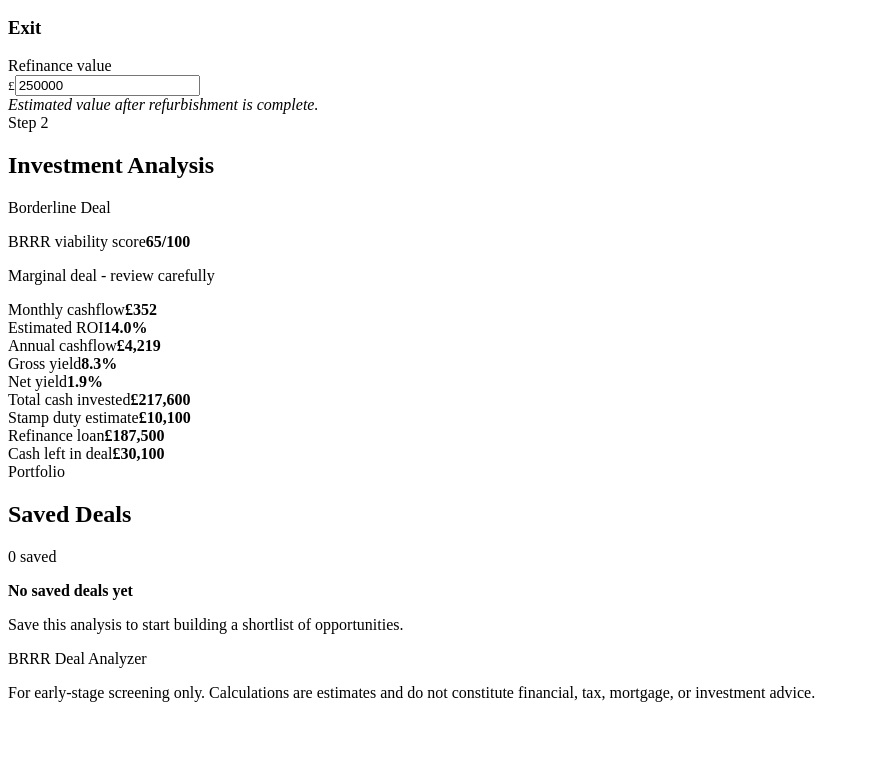
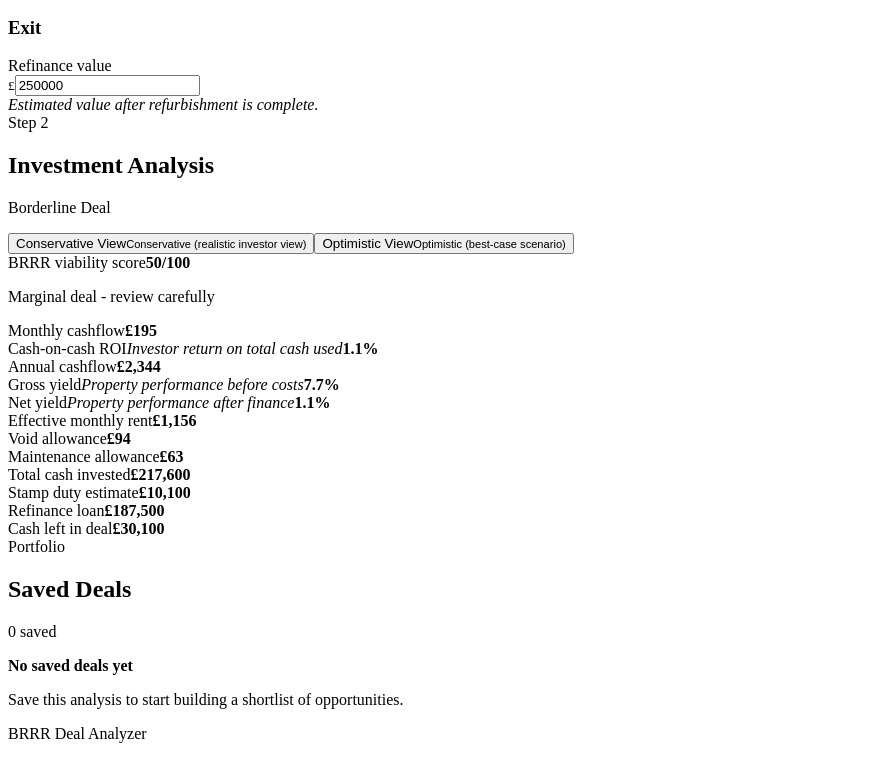
Before and after one commit to f2vbc965mc-pixel/brrr-deal-analyser, a React (Vite) app: page / in a window 1280 px wide. Shown: the part 970-1729 px from the top of the page, without its empty margins (0-870 px from the left). Before the commit the page ends 1688 px from the top, so only its background shows below. Built offline with nearby package versions, Linux system fonts and the light colour scheme; the HTML template or start-up script is replaced by a standard one.

Commit message:
fix layout + saved deals refactor

```diff
--- a/src/App.jsx
+++ b/src/App.jsx
@@ -1,15 +1,17 @@
 import React, { useMemo, useState } from 'react';
 
 const STORAGE_KEY = 'brrr-saved-deals';
+const CONSERVATIVE_VOID_RATE = 0.075;
+const CONSERVATIVE_MAINTENANCE_RATE = 0.05;
 
 const initialInputs = {
-  purchasePrice: 180000,
-  refurbCost: 25000,
-  monthlyRent: 1250,
-  interestRate: 5.75,
-  loanToValue: 75,
-  refinanceValue: 250000,
-  legalFees: 2500,
+  purchasePrice: '180000',
+  refurbCost: '25000',
+  monthlyRent: '1250',
+  interestRate: '5.75',
+  loanToValue: '75',
+  refinanceValue: '250000',
+  legalFees: '2500',
 };
 
 const fields = [
@@ -64,6 +66,21 @@ const fields = [
   },
 ];
 
+function toNumber(value) {
+  if (value === '' || value === null || value === undefined) {
+    return 0;
+  }
+
+  const number = Number(value);
+  return Number.isFinite(number) ? number : 0;
+}
+
+function normalizeInputs(inputs) {
+  return Object.fromEntries(
+    Object.entries(initialInputs).map(([key]) => [key, inputs?.[key] === undefined ? '' : String(inputs[key])]),
+  );
+}
+
 function formatMoney(value) {
   return new Intl.NumberFormat('en-GB', {
     style: 'currency',
@@ -77,7 +94,7 @@ function formatPercent(value) {
 }
 
 function formatCompactPrice(value) {
-  const safeValue = Number.isFinite(value) ? value : 0;
+  const safeValue = toNumber(value);
   return `£${Math.round(safeValue / 1000)}k`;
 }
 
@@ -123,7 +140,7 @@ function calculateStampDuty(price) {
 }
 
 function getViabilityScore(metrics) {
-  // Simple v1 score: cashflow, yield, cash recycled, and ROI each contribute.
+  // Simple v1 score: cashflow, yield, cash recycled, and cash-on-cash ROI each contribute.
   let score = 0;
 
   if (metrics.monthlyCashflow > 0) score += 25;
@@ -133,8 +150,8 @@ function getViabilityScore(metrics) {
   if (metrics.cashLeftInDeal <= metrics.totalCashInvested * 0.25) score += 25;
   else if (metrics.cashLeftInDeal <= metrics.totalCashInvested * 0.5) score += 15;
 
-  if (metrics.roi >= 20) score += 25;
-  else if (metrics.roi >= 10) score += 15;
+  if (metrics.cashOnCashRoi >= 20) score += 25;
+  else if (metrics.cashOnCashRoi >= 10) score += 15;
 
   return Math.min(score, 100);
 }
@@ -174,6 +191,7 @@ function loadSavedDeals() {
 
 function App() {
   const [inputs, setInputs] = useState(initialInputs);
+  const [analysisMode, setAnalysisMode] = useState('conservative');
   const [savedDeals, setSavedDeals] = useState(loadSavedDeals);
   const [activeDealId, setActiveDealId] = useState(null);
   const [saveMessage, setSaveMessage] = useState('');
@@ -181,7 +199,7 @@ function App() {
   function updateInput(name, value) {
     setInputs((currentInputs) => ({
       ...currentInputs,
-      [name]: Number(value),
+      [name]: value,
     }));
 
     // Once a user edits a loaded deal, it becomes a new unsaved scenario.
@@ -190,31 +208,53 @@ function App() {
   }
 
   const metrics = useMemo(() => {
-    const stampDuty = calculateStampDuty(inputs.purchasePrice);
+    const purchasePrice = toNumber(inputs.purchasePrice);
+    const refurbCost = toNumber(inputs.refurbCost);
+    const monthlyRent = toNumber(inputs.monthlyRent);
+    const interestRate = toNumber(inputs.interestRate);
+    const loanToValue = toNumber(inputs.loanToValue);
+    const refinanceValue = toNumber(inputs.refinanceValue);
+    const legalFees = toNumber(inputs.legalFees);
+    const isConservative = analysisMode === 'conservative';
+
+    const voidLoss = isConservative ? monthlyRent * CONSERVATIVE_VOID_RATE : 0;
+    const maintenanceAllowance = isConservative ? monthlyRent * CONSERVATIVE_MAINTENANCE_RATE : 0;
+    const effectiveMonthlyRent = Math.max(monthlyRent - voidLoss, 0);
+    const operatingMonthlyIncome = Math.max(effectiveMonthlyRent - maintenanceAllowance, 0);
+    const stampDuty = calculateStampDuty(purchasePrice);
 
     // Total money needed before refinance.
-    const totalCashInvested =
-      inputs.purchasePrice + inputs.refurbCost + stampDuty + inputs.legalFees;
+    const totalCashInvested = purchasePrice + refurbCost + stampDuty + legalFees;
 
     // BRRR refinance lending is usually based on the new value after works.
-    const refinanceLoan = inputs.refinanceValue * (inputs.loanToValue / 100);
+    const refinanceLoan = refinanceValue * (loanToValue / 100);
 
     // This v1 assumes an interest-only mortgage for rental deal screening.
-    const monthlyMortgage = (refinanceLoan * (inputs.interestRate / 100)) / 12;
-    const monthlyCashflow = inputs.monthlyRent - monthlyMortgage;
+    const monthlyMortgage = (refinanceLoan * (interestRate / 100)) / 12;
+    const monthlyCashflow = operatingMonthlyIncome - monthlyMortgage;
     const annualCashflow = monthlyCashflow * 12;
 
     const grossYield =
-      inputs.purchasePrice > 0 ? ((inputs.monthlyRent * 12) / inputs.purchasePrice) * 100 : 0;
+      purchasePrice > 0 ? ((effectiveMonthlyRent * 12) / purchasePrice) * 100 : 0;
 
     const netYield =
       totalCashInvested > 0 ? (annualCashflow / totalCashInvested) * 100 : 0;
 
     // If the refinance covers all invested cash, cash left is shown as zero.
     const cashLeftInDeal = Math.max(totalCashInvested - refinanceLoan, 0);
-    const roi = cashLeftInDeal > 0 ? (annualCashflow / cashLeftInDeal) * 100 : 0;
+
+    // Cash-on-cash ROI measures investor return against total cash used.
+    // It deliberately avoids using cash left after refinance, which can be
+    // close to zero and create distorted 400%+ ROI outputs.
+    const cashOnCashRoi =
+      totalCashInvested > 0 ? (annualCashflow / totalCashInvested) * 100 : 0;
 
     const calculatedMetrics = {
+      analysisMode,
+      voidLoss,
+      maintenanceAllowance,
+      effectiveMonthlyRent,
+      operatingMonthlyIncome,
       stampDuty,
       totalCashInvested,
       refinanceLoan,
@@ -224,14 +264,14 @@ function App() {
       grossYield,
       netYield,
       cashLeftInDeal,
-      roi,
+      cashOnCashRoi,
     };
 
     return {
       ...calculatedMetrics,
       viabilityScore: getViabilityScore(calculatedMetrics),
     };
-  }, [inputs]);
+  }, [inputs, analysisMode]);
 
   function saveDeals(nextDeals) {
     setSavedDeals(nextDeals);
@@ -243,6 +283,7 @@ function App() {
       id: crypto.randomUUID(),
       name: createDealName(inputs),
       createdAt: new Date().toISOString(),
+      analysisMode,
       inputs: { ...inputs },
       metrics: { ...metrics },
     };
@@ -253,7 +294,8 @@ function App() {
   }
 
   function loadDeal(deal) {
-    setInputs(deal.inputs);
+    setInputs(normalizeInputs(deal.inputs));
+    setAnalysisMode(deal.analysisMode || deal.metrics?.analysisMode || 'conservative');
     setActiveDealId(deal.id);
     setSaveMessage(`${deal.name} loaded`);
   }
@@ -269,6 +311,7 @@ function App() {
   }
 
   const dealQuality = getDealQuality(metrics.viabilityScore);
+  const isConservative = analysisMode === 'conservative';
 
   const groupedFields = fields.reduce((groups, field) => {
     groups[field.group] = groups[field.group] || [];
@@ -300,13 +343,17 @@ function App() {
         <div className="summary-card primary">
           <span>Monthly cashflow</span>
           <strong>{formatMoney(metrics.monthlyCashflow)}</strong>
-          <p>After estimated interest-only finance</p>
+          <p>
+            {isConservative
+              ? 'Includes voids and maintenance allowance'
+              : 'Assumes full occupancy and no maintenance deductions'}
+          </p>
         </div>
 
         <div className="summary-card primary">
-          <span>Estimated ROI</span>
-          <strong>{formatPercent(metrics.roi)}</strong>
-          <p>Based on cash left after refinance</p>
+          <span>Cash-on-cash ROI</span>
+          <strong>{formatPercent(metrics.cashOnCashRoi)}</strong>
+          <p>Investor return on total cash used</p>
         </div>
 
         <div className={`summary-card score ${dealQuality.tone}`}>
@@ -362,6 +409,25 @@ function App() {
             <p>{dealQuality.label}</p>
           </div>
 
+          <div className="view-toggle" aria-label="Analysis view">
+            <button
+              className={isConservative ? 'toggle-option active' : 'toggle-option'}
+              type="button"
+              onClick={() => setAnalysisMode('conservative')}
+            >
+              <span>Conservative View</span>
+              <small>Conservative (realistic investor view)</small>
+            </button>
+            <button
+              className={!isConservative ? 'toggle-option active' : 'toggle-option'}
+              type="button"
+              onClick={() => setAnalysisMode('optimistic')}
+            >
+              <span>Optimistic View</span>
+              <small>Optimistic (best-case scenario)</small>
+            </button>
+          </div>
+
           <div className={`score-card ${dealQuality.tone}`}>
             <div>
               <span>BRRR viability score</span>
@@ -378,10 +444,26 @@ function App() {
 
           <div className="metric-list">
             <Result label="Monthly cashflow" value={formatMoney(metrics.monthlyCashflow)} highlight />
-            <Result label="Estimated ROI" value={formatPercent(metrics.roi)} highlight />
+            <Result
+              label="Cash-on-cash ROI"
+              value={formatPercent(metrics.cashOnCashRoi)}
+              note="Investor return on total cash used"
+              highlight
+            />
             <Result label="Annual cashflow" value={formatMoney(metrics.annualCashflow)} />
-            <Result label="Gross yield" value={formatPercent(metrics.grossYield)} />
-            <Result label="Net yield" value={formatPercent(metrics.netYield)} />
+            <Result
+              label="Gross yield"
+              value={formatPercent(metrics.grossYield)}
+              note="Property performance before costs"
+            />
+            <Result
+              label="Net yield"
+              value={formatPercent(metrics.netYield)}
+              note="Property performance after finance"
+            />
+            <Result label="Effective monthly rent" value={formatMoney(metrics.effectiveMonthlyRent)} />
+            <Result label="Void allowance" value={formatMoney(metrics.voidLoss)} />
+            <Result label="Maintenance allowance" value={formatMoney(metrics.maintenanceAllowance)} />
             <Result label="Total cash invested" value={formatMoney(metrics.totalCashInvested)} />
             <Result label="Stamp duty estimate" value={formatMoney(metrics.stampDuty)} />
             <Result label="Refinance loan" value={formatMoney(metrics.refinanceLoan)} />
@@ -416,7 +498,12 @@ function App() {
                     <div className="saved-main">
                       <div>
                         <h3>{deal.name}</h3>
-                        <p>{formatMoney(deal.inputs.purchasePrice)} purchase price</p>
+                        <p>
+                          {formatMoney(toNumber(deal.inputs.purchasePrice))} purchase price ·{' '}
+                          {(deal.analysisMode || deal.metrics.analysisMode || 'conservative') === 'conservative'
+                            ? 'Conservative'
+                            : 'Optimistic'}
+                        </p>
                       </div>
 
                       <div className={`saved-score ${savedQuality.tone}`}>
@@ -430,8 +517,8 @@ function App() {
                         {formatMoney(deal.metrics.monthlyCashflow)}
                       </span>
                       <span>
-                        <small>ROI</small>
-                        {formatPercent(deal.metrics.roi)}
+                        <small>Cash-on-cash ROI</small>
+                        {formatPercent(deal.metrics.cashOnCashRoi ?? deal.metrics.roi)}
                       </span>
                     </div>
 
@@ -462,10 +549,13 @@ function App() {
   );
 }
 
-function Result({ label, value, highlight = false }) {
+function Result({ label, value, note, highlight = false }) {
   return (
     <div className={highlight ? 'metric highlight' : 'metric'}>
-      <span>{label}</span>
+      <span>
+        {label}
+        {note && <em>{note}</em>}
+      </span>
       <strong>{value}</strong>
     </div>
   );
--- a/src/styles.css
+++ b/src/styles.css
@@ -203,6 +203,17 @@ h1 {
   font-size: 0.76rem;
   font-weight: 900;
   text-transform: uppercase;
+}
+
+.metric span em {
+  display: block;
+  margin-top: 4px;
+  color: #8f887f;
+  font-size: 0.72rem;
+  font-style: normal;
+  font-weight: 750;
+  line-height: 1.35;
+  text-transform: none;
 }
 
 .summary-card strong {
```
Also changed, not shown: 5 other files (tests, documents, lock files or other folders).
